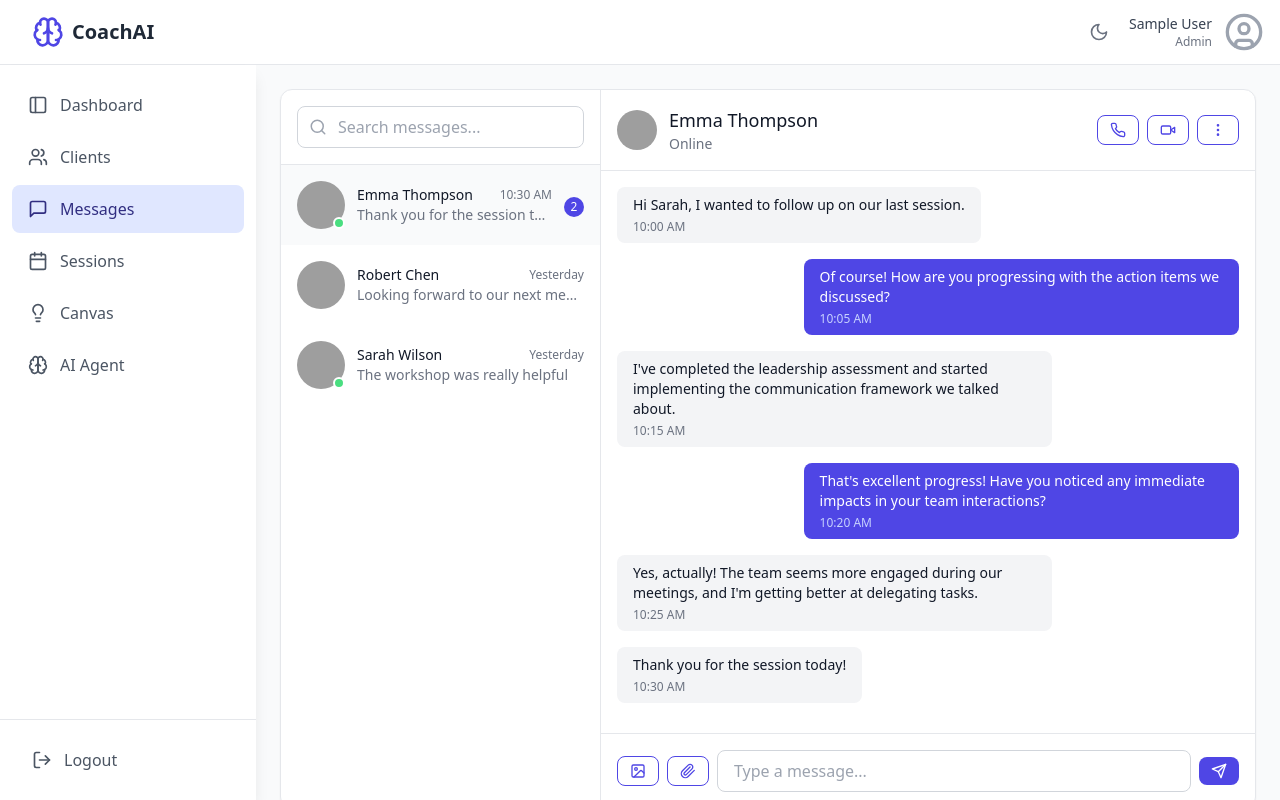
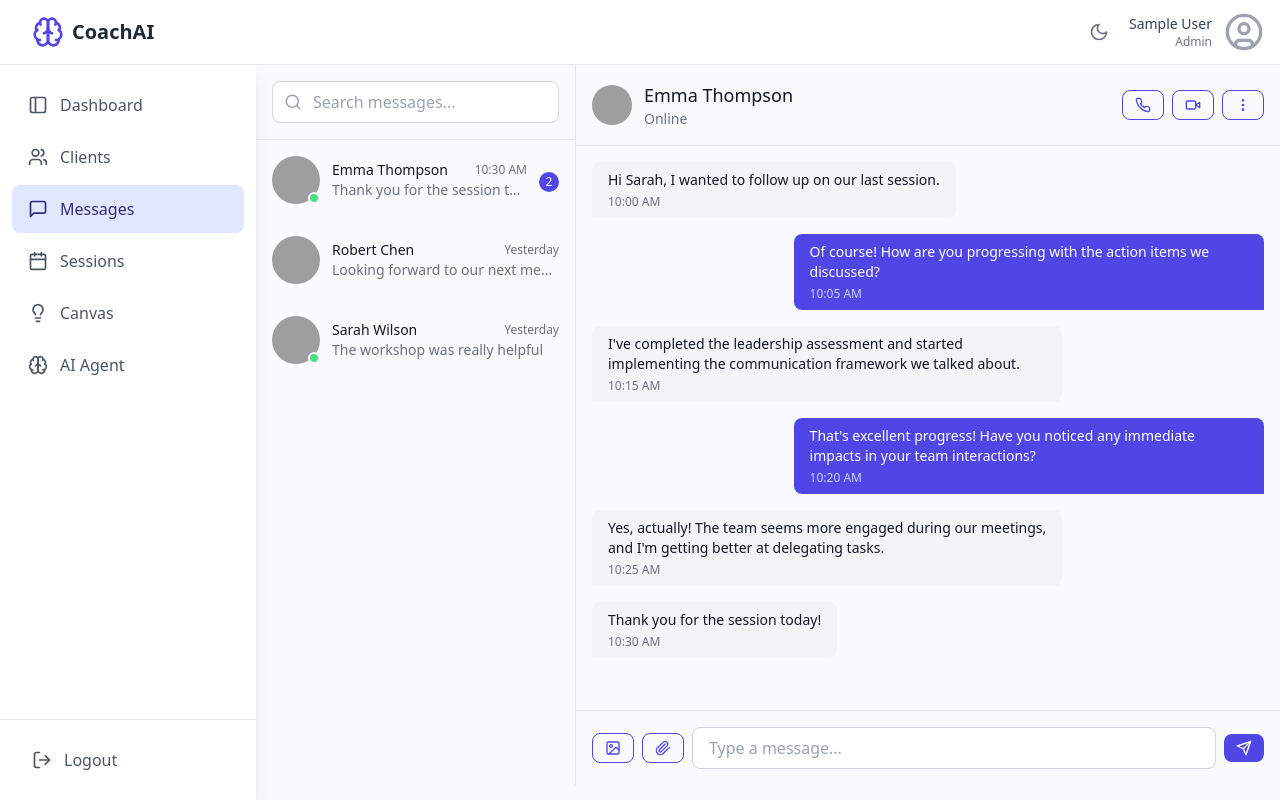
Before and after one commit to Daxesh3/better-up, a React (Vite) app: page /coach/messages in a window 1280 px wide. Built offline with nearby package versions, Linux system fonts and the light colour scheme; sample sign-in values are in the browser's storage; grey boxes are pictures that could not be loaded.

Commit message:
Added message css

```diff
--- a/src/layouts/DashboardLayout.tsx
+++ b/src/layouts/DashboardLayout.tsx
@@ -1,5 +1,5 @@
 import React, { useState } from 'react';
-import { Outlet, NavLink, useNavigate } from 'react-router-dom';
+import { Outlet, NavLink, useLocation } from 'react-router-dom';
 import { Users, MessageSquare, Calendar, PanelLeft, Lightbulb, LogOut, Moon, Sun, Menu, X, CheckSquare, Brain, UserCircle } from 'lucide-react';
 import { useAuth } from '../contexts/AuthContext';
 import { useTheme } from '../contexts/ThemeContext';
@@ -12,7 +12,7 @@ const DashboardLayout: React.FC<DashboardLayoutProps> = ({ userRole }) => {
     const { user, logout } = useAuth();
     const { theme, toggleTheme } = useTheme();
     const [sidebarOpen, setSidebarOpen] = useState(false);
-    const navigate = useNavigate();
+    const location = useLocation();
 
     const toggleSidebar = () => {
         setSidebarOpen(!sidebarOpen);
@@ -131,9 +131,9 @@ const DashboardLayout: React.FC<DashboardLayoutProps> = ({ userRole }) => {
                         </div>
                     </div>
                 </aside>
-
+                {/* {location.pathname === '/coach/messages' && ()} */}
                 {/* Main content */}
-                <main className='flex-1 overflow-y-auto p-4 md:p-6 pt-20 md:pt-6'>
+                <main className={`flex-1 overflow-y-auto ${location.pathname === '/coach/messages' ? '' : 'p-4 md:p-6 pt-20 md:pt-6'}`}>
                     {/* Backdrop for mobile sidebar */}
                     {sidebarOpen && <div className='fixed inset-0 bg-black/50 z-10 md:hidden' onClick={closeSidebar} />}
                     <Outlet />
--- a/src/pages/coach/Messages.tsx
+++ b/src/pages/coach/Messages.tsx
@@ -56,7 +56,7 @@ const CoachMessages: React.FC = () => {
 
     return (
         <div className='h-[calc(100vh-theme(spacing.20))] flex'>
-            <Card className='flex-1 flex overflow-hidden'>
+            <div className='flex-1 flex overflow-hidden'>
                 <div className='w-80 border-r border-gray-200 dark:border-gray-700 flex flex-col'>
                     <div className='p-4 border-b border-gray-200 dark:border-gray-700'>
                         <div className='relative'>
@@ -138,26 +138,28 @@ const CoachMessages: React.FC = () => {
                             <div className='flex-1 overflow-y-auto p-4 space-y-4'>
                                 {clients
                                     .find((c) => c.id === selectedClient)
-                                    ?.messages.map((message) => (
-                                        <div key={message.id} className={`flex ${message.sender === 'coach' ? 'justify-end' : 'justify-start'}`}>
+                                    ?.messages.map((message) => {
+                                        const isCoach = message.sender === 'coach';
+                                        return (
+                                            <div key={message.id} className={`flex ${isCoach ? 'justify-end' : 'justify-start'}`}>
                                                 <div
-                                                className={`max-w-[70%] ${
-                                                    message.sender === 'coach'
-                                                        ? 'bg-indigo-600 text-white'
-                                                        : 'bg-gray-100 dark:bg-gray-800 text-gray-900 dark:text-gray-100'
+                                                    className={`max-w-[70%] relative ${
+                                                        isCoach
+                                                            ? 'bg-indigo-600 text-white rounded-br-none'
+                                                            : 'bg-gray-100 dark:bg-gray-800 text-gray-900 dark:text-gray-100 rounded-bl-none'
                                                     } rounded-lg px-4 py-2`}
                                                 >
                                                     <p className='text-sm'>{message.message}</p>
-                                                <p
-                                                    className={`text-xs mt-1 ${
-                                                        message.sender === 'coach' ? 'text-indigo-200' : 'text-gray-500 dark:text-gray-400'
-                                                    }`}
-                                                >
+                                                    <p className={`text-xs mt-1 ${isCoach ? 'text-indigo-200' : 'text-gray-500 dark:text-gray-400'}`}>
                                                         {message.time}
                                                     </p>
+                                                    {/* <div
+                                                        className={`absolute -bottom-[4px] right-0 w-0 h-0 border-t-[5px] border-t-indigo-600 border-l-[15px] border-l-transparent`}
+                                                    /> */}
                                                 </div>
                                             </div>
-                                    ))}
+                                        );
+                                    })}
                             </div>
 
                             <div className='p-4 border-t border-gray-200 dark:border-gray-700'>
@@ -185,7 +187,7 @@ const CoachMessages: React.FC = () => {
                         </div>
                     )}
                 </div>
-            </Card>
+            </div>
         </div>
     );
 };
--- a/vite.config.ts
+++ b/vite.config.ts
@@ -3,8 +3,12 @@ import react from '@vitejs/plugin-react';
 
 // https://vitejs.dev/config/
 export default defineConfig({
-  plugins: [react()],
-  optimizeDeps: {
-    exclude: ['lucide-react'],
-  },
+    plugins: [react()],
+    optimizeDeps: {
+        exclude: ['lucide-react'],
+    },
+    server: {
+        host: true, // or use '0.0.0.0'
+        port: 5173, // optional: change if needed
+    },
 });
```
Lines whose indentation alone changed are shown as unchanged.
